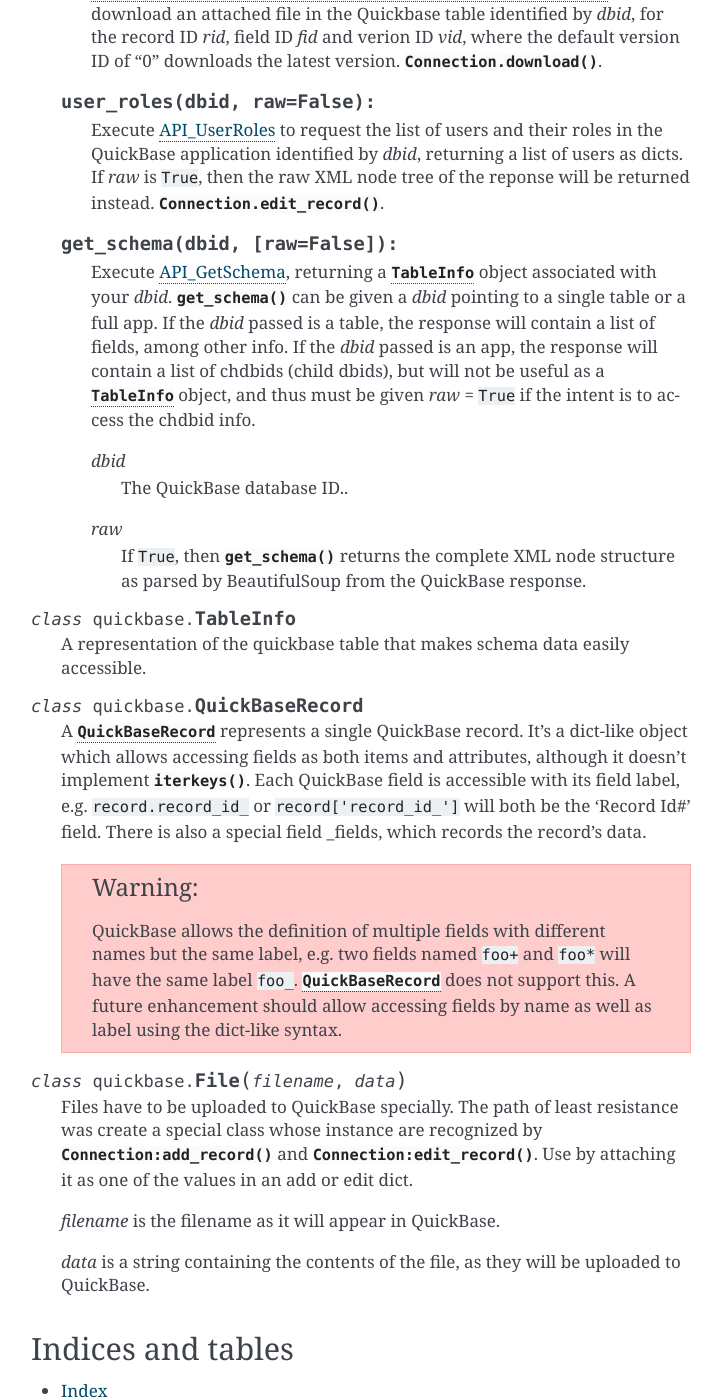
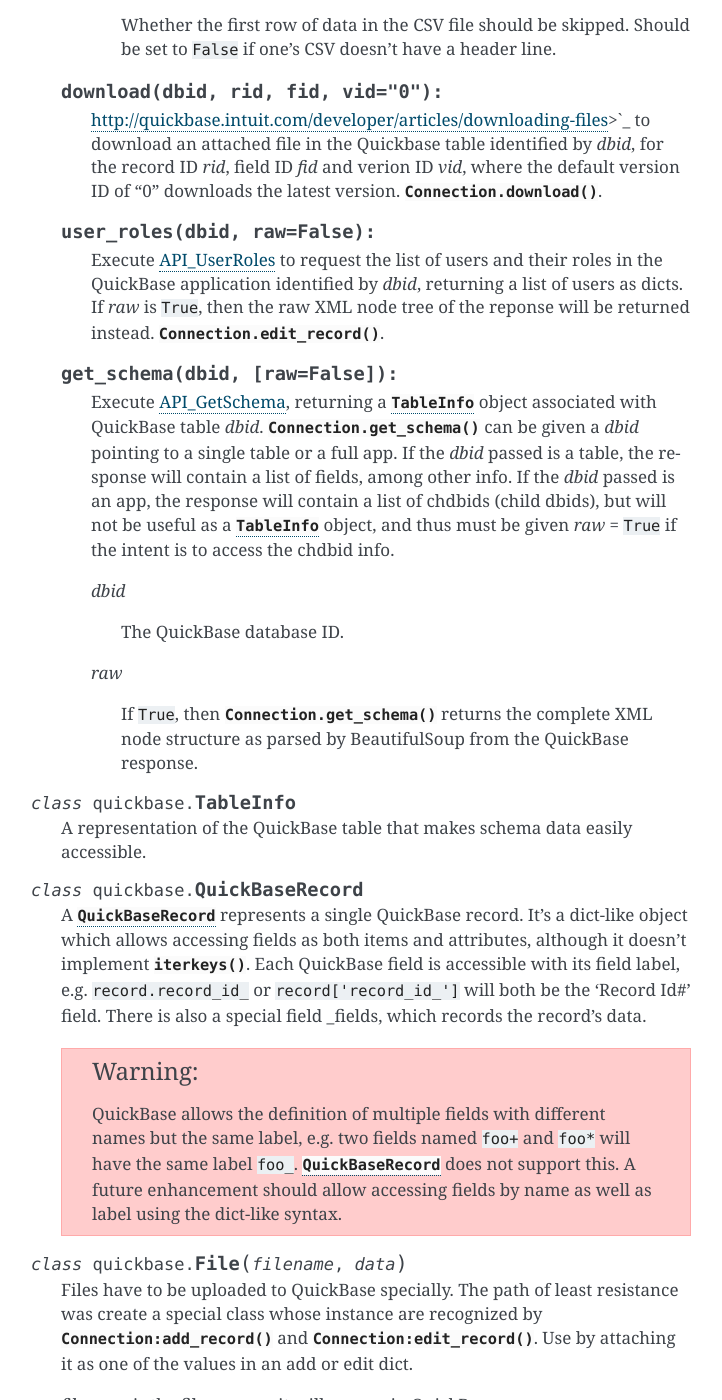
Before and after one commit to WesTower/py-quickbase, a Sphinx documentation site: the page built from docs/index.rst, in a window 1280 px wide and 1400 px high, scrolled down 2974 px. Shown: the whole window, without its empty margins (389-1111 px from the left). Built offline with Sphinx 7.4.7, drawn with Linux system fonts in a browser that asks for light colours.

Commit message:
Minor corrections
Fix up definition lists so each definition is a paragraph.  Also some
minor tweaks to Connection.get_schema() and TableInfo.

```diff
--- a/docs/index.rst
+++ b/docs/index.rst
@@ -54,9 +54,11 @@
       requests.
 
       *dbid*
+
          The QuickBase database ID.
 
       *query*
+
          The QuickBase query to execute With no *query*,
          :meth:`Connection.do_query()` will return all records in
          *dbid*.
@@ -66,11 +68,13 @@
          e.g. ``"{'7'.EX.'Foobar'}"``.
 
       *clist*
+
          A QuickBase clist, i.e. a dot-delimited list of field IDs,
          e.g. ``'3.7.42'``.  *slist* is similar, but indicates the
          fields to sort by.
 
       *options*
+
          A dict representing the appropriate QuickBase options to
          pass; it is turned into a QuickBase option string via an
          arcane process (which is ripe for fixing).  If either
@@ -81,6 +85,7 @@
          hyphen-separated pairs.
 
       *raw*
+
          If ``True``, then :meth:`Connection.do_query()` returns the
          complete XML node structure as parsed by BeautifulSoup from
          the QuickBase response.  One should not normally need to do
@@ -156,17 +161,21 @@
       number; YMMV.
 
       *csv_file*
+
          An open file-like object to be passed to :func:`csv.reader()`.
 
       *clist*
+
          A standard QuickBase column list, used to indicate which
          fields are to be imported.
 
       *encoding*
+
          A Python encoding string (e.g. 'utf-8') used to decode the
          data after it's read in by :meth:`csv.reader.readlines()`.
 
       *skipfirst*
+
          Whether the first row of data in the CSV file should be
          skipped.  Should be set to ``False`` if one's CSV doesn't
          have a header line.
@@ -194,25 +203,29 @@
 
       Execute `API_GetSchema
       <http://www.quickbase.com/api-guide/index.html#getschema.html>`_,
-      returning a :class:`TableInfo` object associated with your *dbid*.
-      :meth:`get_schema()` can be given a *dbid* pointing to
-      a single table or a full app. If the *dbid* passed is a table, the
-      response will contain a list of fields, among other info. If the
-      *dbid* passed is an app, the response will contain a list of chdbids (child dbids),
-      but will not be useful as a :class:`TableInfo` object, and thus
-      must be given  *raw* = ``True`` if the intent is to access the chdbid info.
+      returning a :class:`TableInfo` object associated with QuickBase
+      table *dbid*.  :meth:`Connection.get_schema()` can be given a
+      *dbid* pointing to a single table or a full app. If the *dbid*
+      passed is a table, the response will contain a list of fields,
+      among other info. If the *dbid* passed is an app, the response
+      will contain a list of chdbids (child dbids), but will not be
+      useful as a :class:`TableInfo` object, and thus must be given
+      *raw* = ``True`` if the intent is to access the chdbid info.
 
       *dbid*
-         The QuickBase database ID..
+
+         The QuickBase database ID.
 
       *raw*
-         If ``True``, then :meth:`get_schema()` returns the
+
+         If ``True``, then :meth:`Connection.get_schema()` returns the
          complete XML node structure as parsed by BeautifulSoup from
          the QuickBase response.
 
 .. class:: TableInfo
 
-   A representation of the quickbase table that makes schema data easily accessible.
+   A representation of the QuickBase table that makes schema data
+   easily accessible.
 
 .. class:: QuickBaseRecord
 
```
